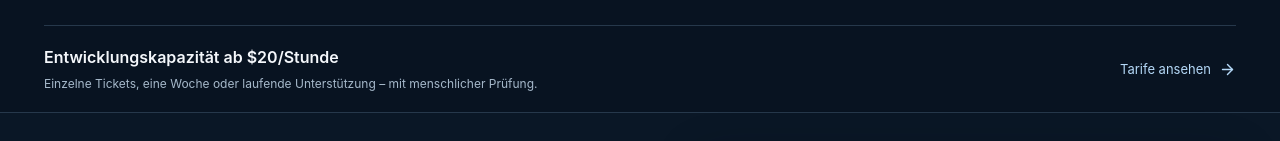
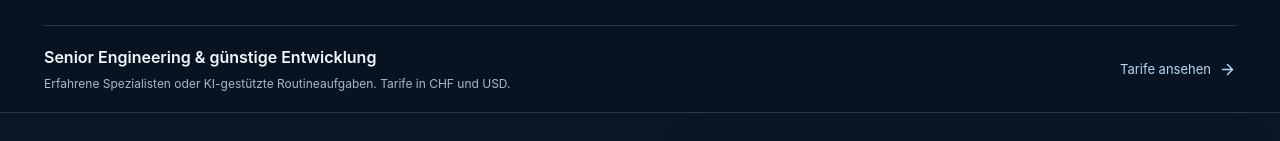
Before and after one commit to ppavels/cyberalps, a React (Vite) app: page / in a window 1280 px wide. Shown: the part 796-937 px from the top of the page. Built offline with nearby package versions, Linux system fonts and the light colour scheme.

Commit message:
Align homepage and plan descriptions with two-level pricing

```diff
--- a/src/App.jsx
+++ b/src/App.jsx
@@ -129,7 +129,7 @@ export default function App({ lang = 'de', page = 'home' }) {
         </div><figure className="studio-panel swiss-visual"><img src="/swiss-development.webp" width="960" height="640" alt=""/><figcaption>{t.swissCaption}</figcaption></figure></div>
       </section>
       <section className="container section" id="services"><div className="eyebrow">{t.servicesEyebrow}</div><h2>{t.servicesTitle}</h2><div className="services">{t.services.map(([title, subtitle, detail], index) => {const Icon=serviceIcons[index];return <article key={title}><div className="service-top"><span className="icon-circle"><Icon size={23} strokeWidth={1.5}/></span><h3>{title}</h3></div><h4>{subtitle}</h4><p>{detail}</p></article>;})}</div></section>
-      <div className="container dev-home-promo"><div><strong>{lang === 'de' ? 'Entwicklungskapazität ab $20/Stunde' : 'Development support from $20/hour'}</strong><p>{lang === 'de' ? 'Einzelne Tickets, eine Woche oder laufende Unterstützung – mit menschlicher Prüfung.' : 'Individual tickets, a week-long sprint or ongoing help, with human review.'}</p></div><a href={'/' + lang + '/ai-development/'} className="text-link">{lang === 'de' ? 'Tarife ansehen' : 'See the rates'}<ArrowRight size={17}/></a></div>
+      <div className="container dev-home-promo"><div><strong>{lang === 'de' ? 'Senior Engineering & günstige Entwicklung' : 'Senior engineering & affordable development'}</strong><p>{lang === 'de' ? 'Erfahrene Spezialisten oder KI-gestützte Routineaufgaben. Tarife in CHF und USD.' : 'Senior specialists or AI-assisted routine work. Rates in CHF and USD.'}</p></div><a href={'/' + lang + '/ai-development/'} className="text-link">{lang === 'de' ? 'Tarife ansehen' : 'See the rates'}<ArrowRight size={17}/></a></div>
       <section className="audit-section" id="check"><div className="container hero-layout"><div className="audit-copy"><div className="eyebrow">{t.auditEyebrow}</div><h2>{t.auditTitle}</h2><p>{t.auditIntro}</p>
           <form className="audit-form" onSubmit={submit}><label className="sr-only" htmlFor="url">{t.website}</label><div className="url-control"><Globe2 size={20}/><input id="url" type="text" inputMode="url" autoComplete="url" placeholder={t.placeholder} required maxLength={2048} value={url} onChange={event => setUrl(event.target.value)} disabled={busy}/><button className="button" disabled={busy}>{busy ? <LoaderCircle size={18} className="spin"/> : <>{t.run}<ArrowRight size={17}/></>}</button></div>
             <label className="checkbox consent"><input type="checkbox" checked={consent} onChange={event => setConsent(event.target.checked)} required disabled={busy}/><span>{t.consent}</span></label>
```
